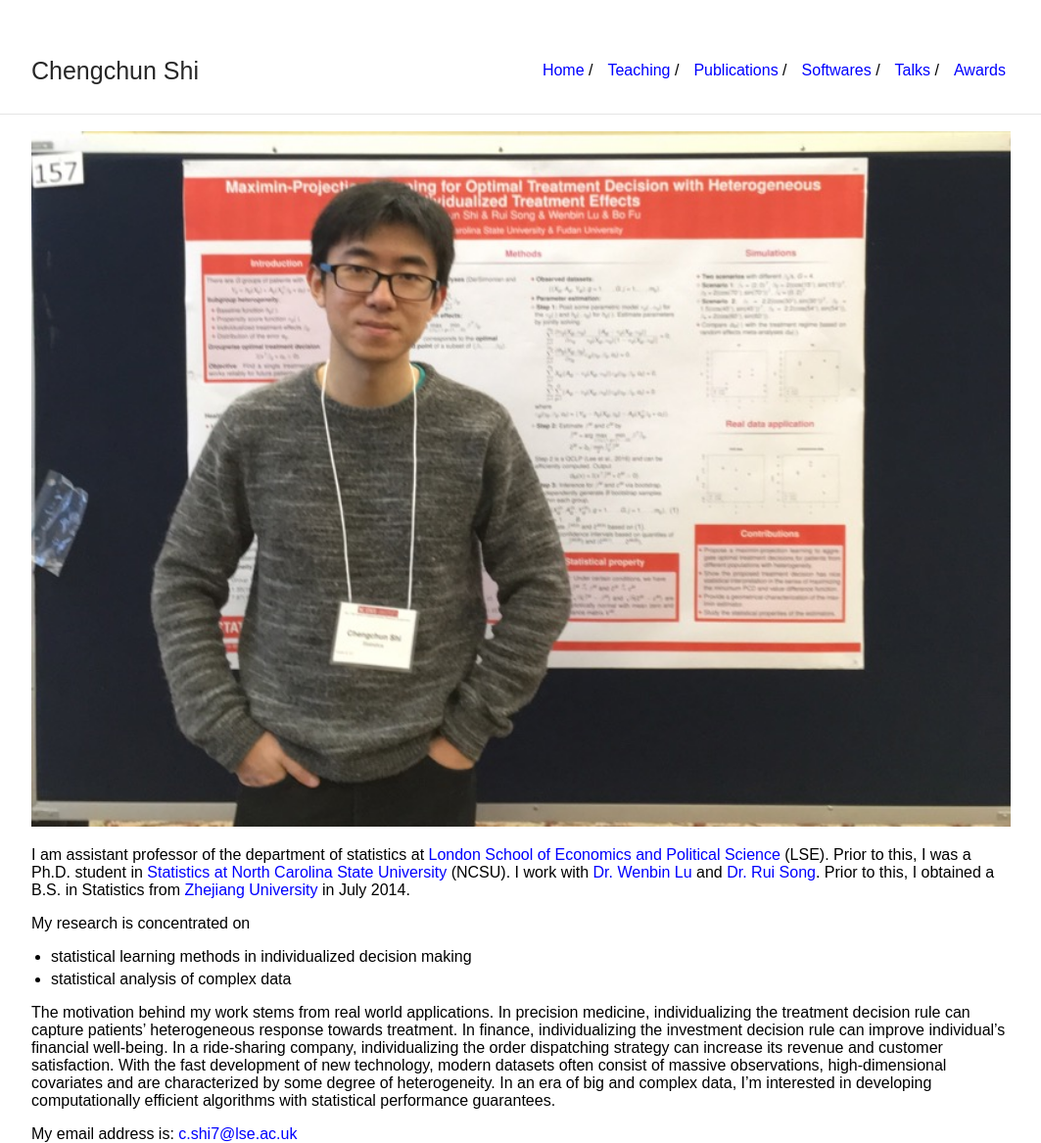
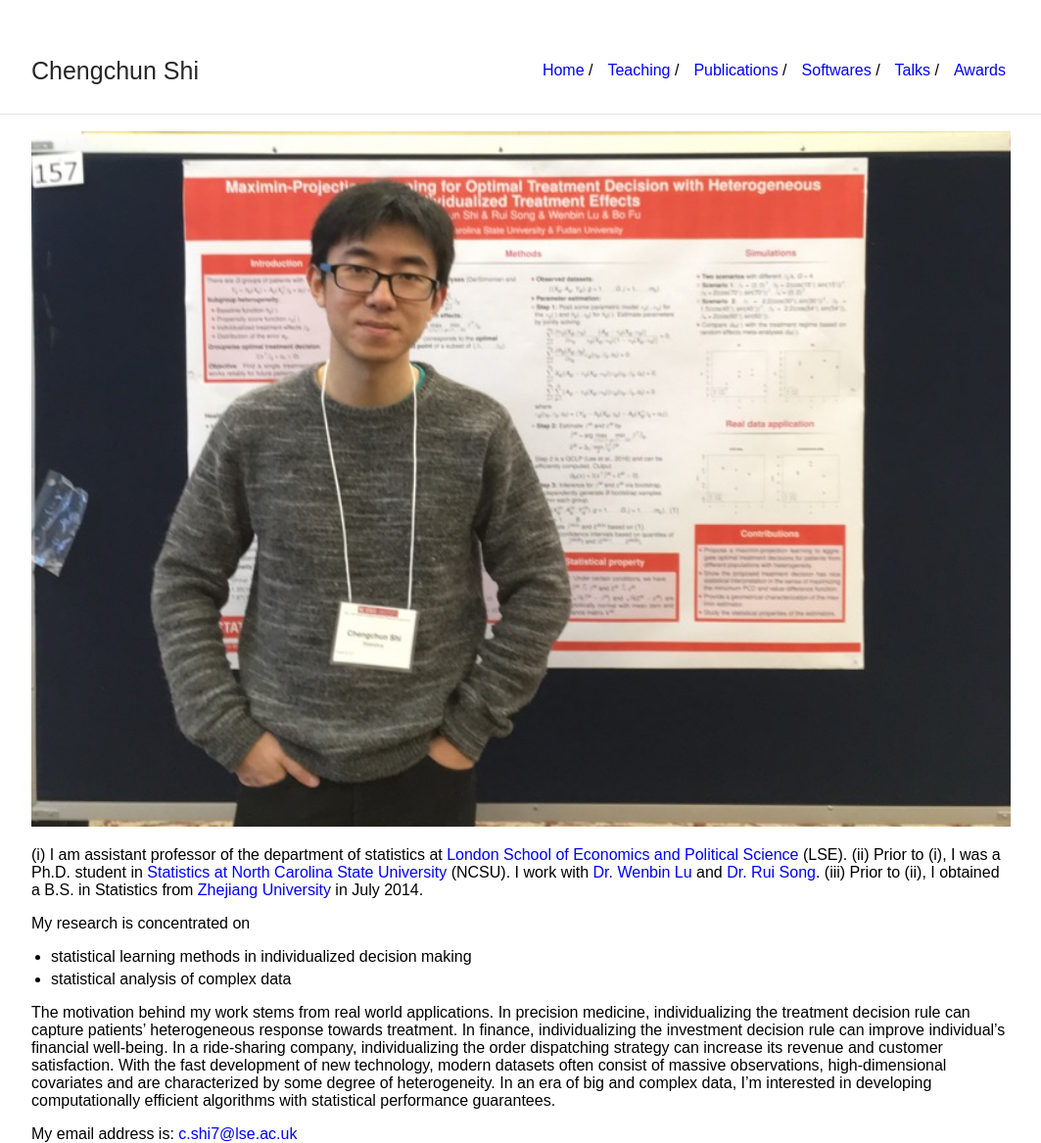
Before and after one commit to callmespring/callmespring.github.io, a Jekyll site: the page built from index.md, in a window 1280 px wide. Shown: the whole page at 98% size, without its empty margins (108-1171 px from the left). Built offline with Jekyll 4.4.1, drawn with Linux system fonts in a browser that asks for light colours.

Commit message:
Update index.md

```diff
--- a/index.md
+++ b/index.md
@@ -5,8 +5,10 @@ layout: default
 <!---<img class="profile-picture" src="profile0.jpg" width="1000" height="1000">-->
 <img src="profile0.jpg">
 
-I am assistant professor of the department of statistics at [London School of Economics and Political Science](http://www.lse.ac.uk/statistics) (LSE). Prior to this, I was a Ph.D. student in [Statistics at North Carolina State University](https://www.stat.ncsu.edu/) (NCSU). I work with [Dr. Wenbin Lu](https://www4.stat.ncsu.edu/~lu/) and
-[Dr. Rui Song](https://www4.stat.ncsu.edu/~song/). Prior to this, I obtained a B.S. in Statistics from [Zhejiang University](https://www.zju.edu.cn/english/) in July 2014.
+(i) I am assistant professor of the department of statistics at [London School of Economics and Political Science](http://www.lse.ac.uk/statistics) (LSE).
+(ii) Prior to (i), I was a Ph.D. student in [Statistics at North Carolina State University](https://www.stat.ncsu.edu/) (NCSU). I work with [Dr. Wenbin Lu](https://www4.stat.ncsu.edu/~lu/) and
+[Dr. Rui Song](https://www4.stat.ncsu.edu/~song/).
+(iii) Prior to (ii), I obtained a B.S. in Statistics from [Zhejiang University](https://www.zju.edu.cn/english/) in July 2014.
 
 My research is concentrated on
 
```
